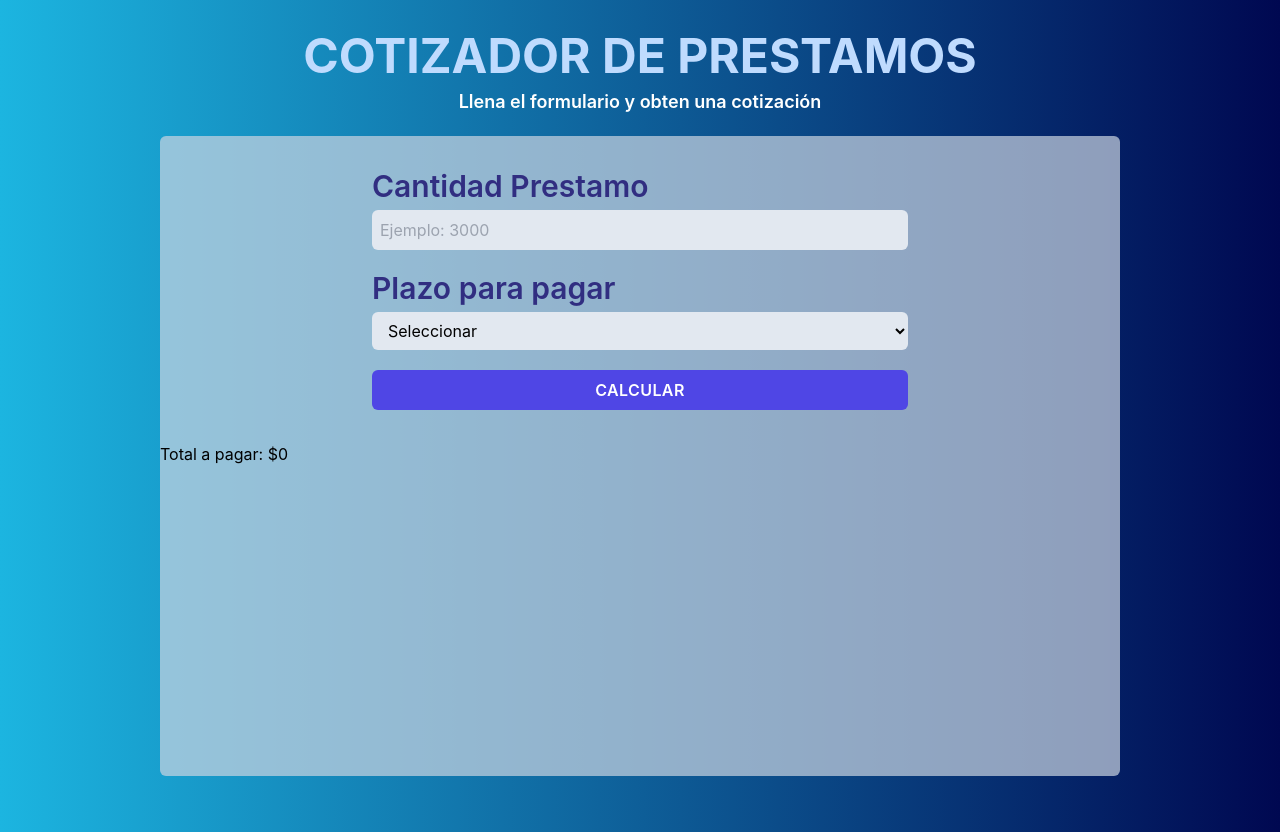
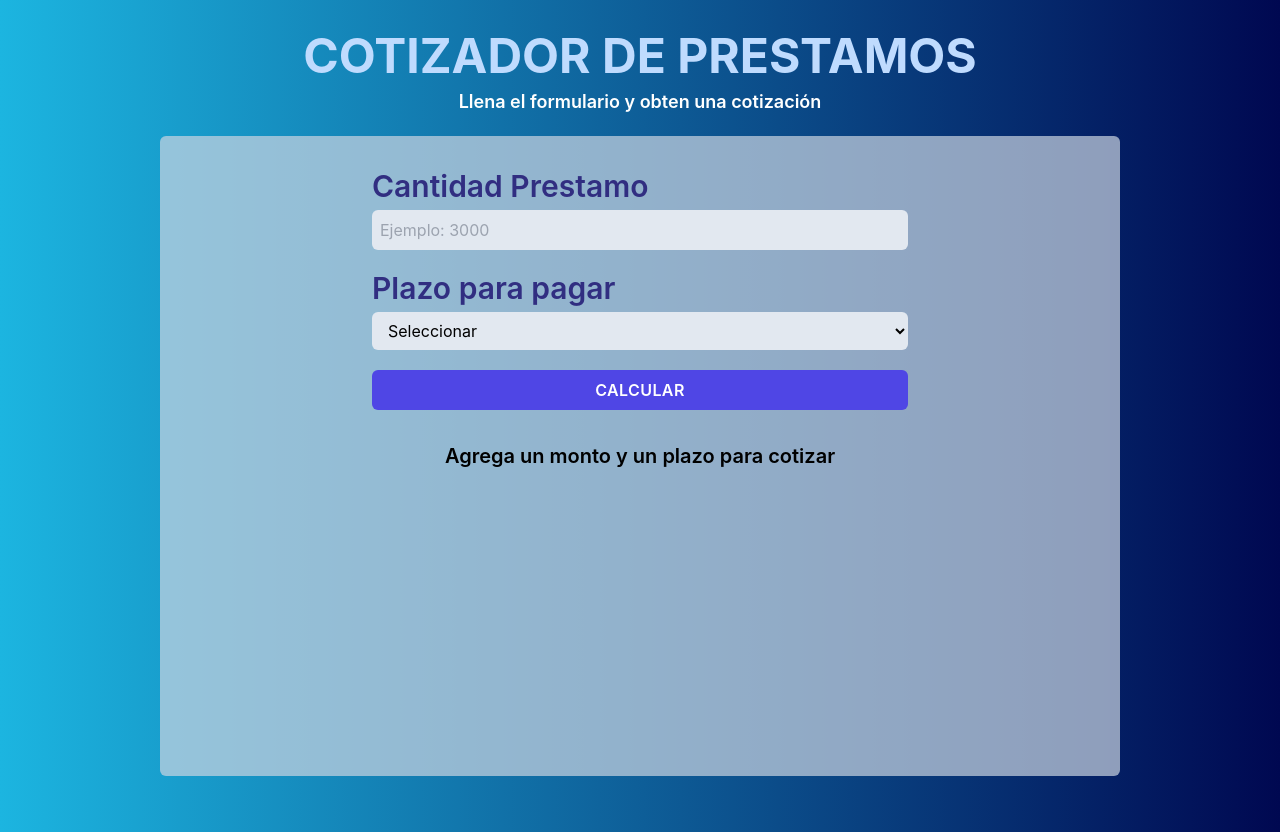
Before and after one commit to iam-leo/cotizador-prestamos, a React (Create React App) app: page / in a window 1280 px wide. Built offline with nearby package versions, Linux system fonts and the light colour scheme.

Commit message:
add conditional loading of components

```diff
--- a/src/App.js
+++ b/src/App.js
@@ -1,12 +1,22 @@
 import { Fragment, useState } from "react";
 import Formulario from "./components/Formulario";
 import Header from "./components/Header";
+import Mensaje from "./components/Mensaje";
+import Resultado from "./components/Resultado";
 
 function App() {
   //Definir el State
   const [cantidad, guardarCantidad] = useState(0);
   const [plazo, guardarPlazo] = useState('');
   const [total, guardarTotal] = useState(0);
+
+  //Carga condicional de componentes
+  let componente;
+  if (total === 0) {
+    componente = <Mensaje/>
+  } else {
+    componente = <Resultado/>
+  }
 
   return (
     <Fragment>
@@ -24,7 +34,9 @@ function App() {
           guardarTotal = {guardarTotal}
         />
 
-        <p>Total a pagar: ${total}</p>
+        <div className="text-center">
+          {componente}
+        </div>
       </div>
     </Fragment>
     );
--- /dev/null
+++ b/src/components/Mensaje.js
@@ -0,0 +1,6 @@
+
+const Mensaje = () => (
+    <p className="text-xl font-semibold">Agrega un monto y un plazo para cotizar</p>
+)
+
+export default Mensaje;
--- /dev/null
+++ b/src/components/Resultado.js
@@ -0,0 +1,8 @@
+
+const Resultado = () => {
+    return (
+        <h2>Desde resultado</h2>
+    )
+}
+
+export default Resultado;
--- a/src/index.css
+++ b/src/index.css
@@ -30,9 +30,7 @@ h1 {
   max-width: 600px;
   margin: 0 auto;
 }
-/* .mensajes {
-  text-align: center;
-}
+/*
 .resultado {
   border: 2px solid #00b0d7;
   padding: 3rem 0;
```
